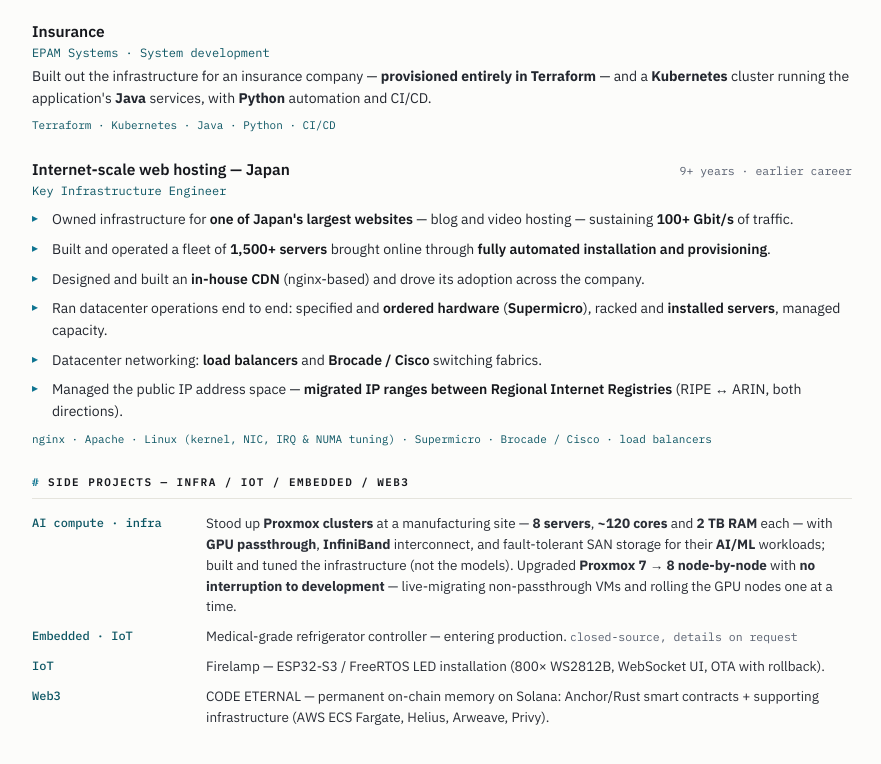
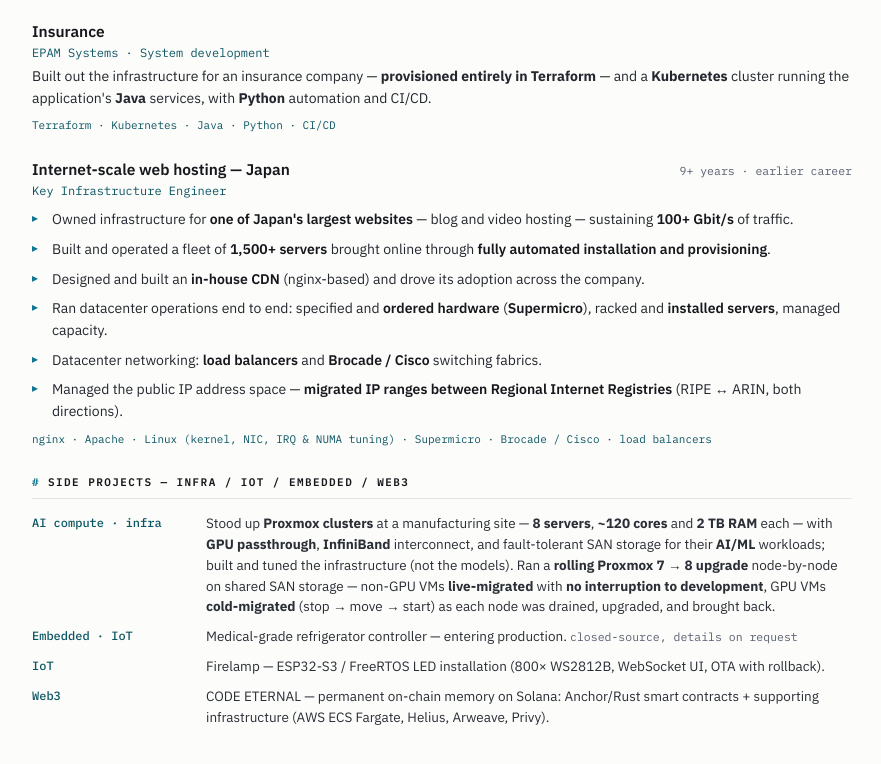
Before and after one commit to MaksimShchuplov/MaksimShchuplov.github.io, a plain HTML site: page experience.html in a window 1280 px wide. Shown: the part 1249-2013 px from the top of the page, without its empty margins (198-1079 px from the left). Drawn offline with Linux system fonts and the light colour scheme.

Commit message:
Proxmox upgrade: precise rolling process (live non-GPU, cold-migrate GPU, drain/upgrade/return)

```diff
--- a/experience.html
+++ b/experience.html
@@ -214,7 +214,7 @@
   <section>
     <div class="eyebrow">Side Projects — Infra / IoT / Embedded / Web3</div>
     <div class="rows">
-      <div class="row"><div class="k">AI compute · infra</div><div class="v">Stood up <strong>Proxmox clusters</strong> at a manufacturing site — <strong>8 servers</strong>, <strong>~120 cores</strong> and <strong>2 TB RAM</strong> each — with <strong>GPU passthrough</strong>, <strong>InfiniBand</strong> interconnect, and fault-tolerant SAN storage for their <strong>AI/ML</strong> workloads; built and tuned the infrastructure (not the models). Upgraded <strong>Proxmox 7 → 8</strong> <strong>node-by-node</strong> with <strong>no interruption to development</strong> — live-migrating non-passthrough VMs and rolling the GPU nodes one at a time.</div></div>
+      <div class="row"><div class="k">AI compute · infra</div><div class="v">Stood up <strong>Proxmox clusters</strong> at a manufacturing site — <strong>8 servers</strong>, <strong>~120 cores</strong> and <strong>2 TB RAM</strong> each — with <strong>GPU passthrough</strong>, <strong>InfiniBand</strong> interconnect, and fault-tolerant SAN storage for their <strong>AI/ML</strong> workloads; built and tuned the infrastructure (not the models). Ran a <strong>rolling Proxmox 7 → 8 upgrade</strong> node-by-node on shared SAN storage — non-GPU VMs <strong>live-migrated</strong> with <strong>no interruption to development</strong>, GPU VMs <strong>cold-migrated</strong> (stop → move → start) as each node was drained, upgraded, and brought back.</div></div>
       <div class="row"><div class="k">Embedded · IoT</div><div class="v">Medical-grade refrigerator controller — entering production. <em>closed-source, details on request</em></div></div>
       <div class="row"><div class="k">IoT</div><div class="v">Firelamp — ESP32-S3 / FreeRTOS LED installation (800× WS2812B, WebSocket UI, OTA with rollback).</div></div>
       <div class="row"><div class="k">Web3</div><div class="v">CODE ETERNAL — permanent on-chain memory on Solana: Anchor/Rust smart contracts + supporting infrastructure (AWS ECS Fargate, Helius, Arweave, Privy).</div></div>
```
